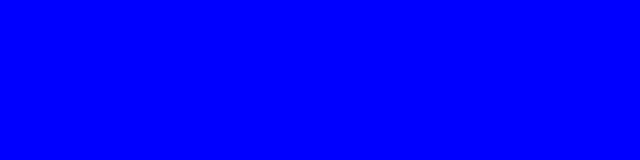
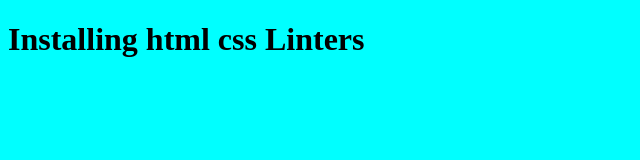
Before and after one commit to leehaney254/linterHtmlCss, a website: page index.html in a window 1280 px wide. Shown: the whole page, without its empty margins (0-640 px from the left). Drawn offline with Linux system fonts and the light colour scheme.

Commit message:
all linters added

```diff
--- a/index.html
+++ b/index.html
@@ -7,5 +7,7 @@
     <link rel="stylesheet" href="styles.css" />
     <title>Linters</title>
   </head>
-  <body></body>
+  <body>
+    <h1>Installing html css Linters</h1>
+  </body>
 </html>
--- a/styles.css
+++ b/styles.css
@@ -1,3 +1,3 @@
 body {
-  background-color: blue;
+  background-color: aqua;
 }
```
